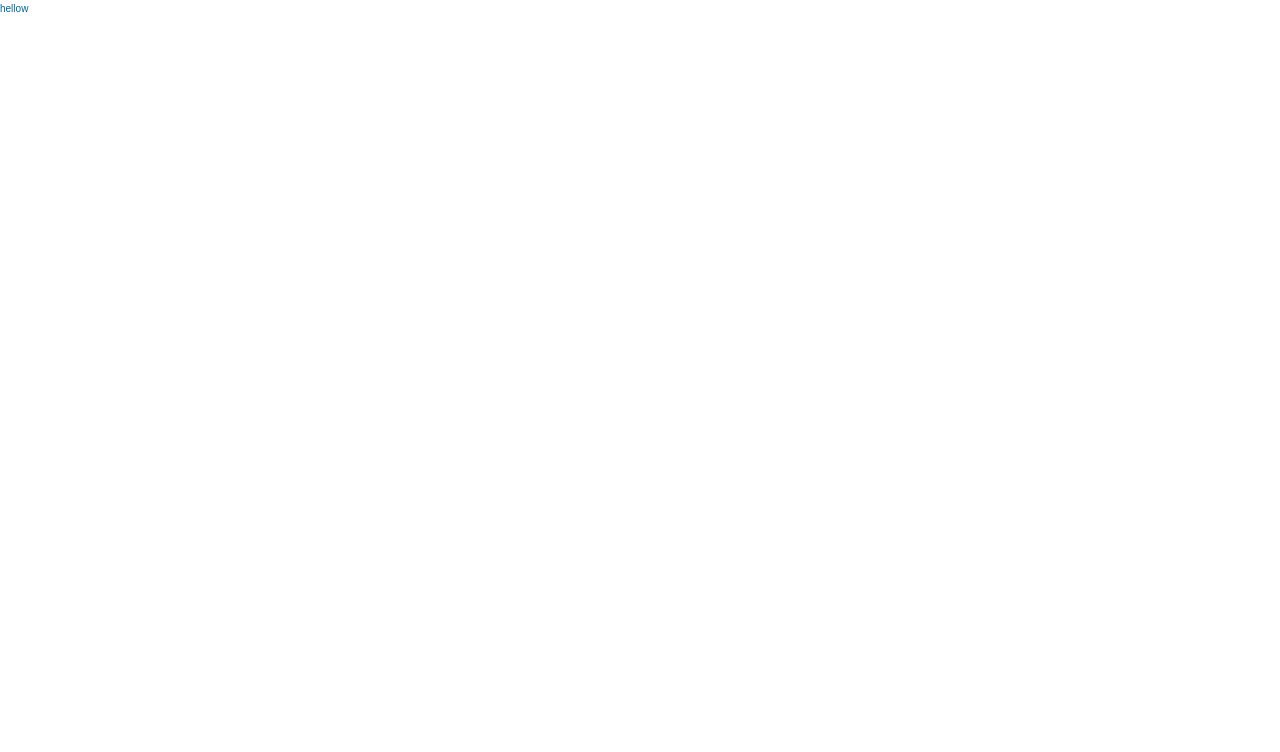
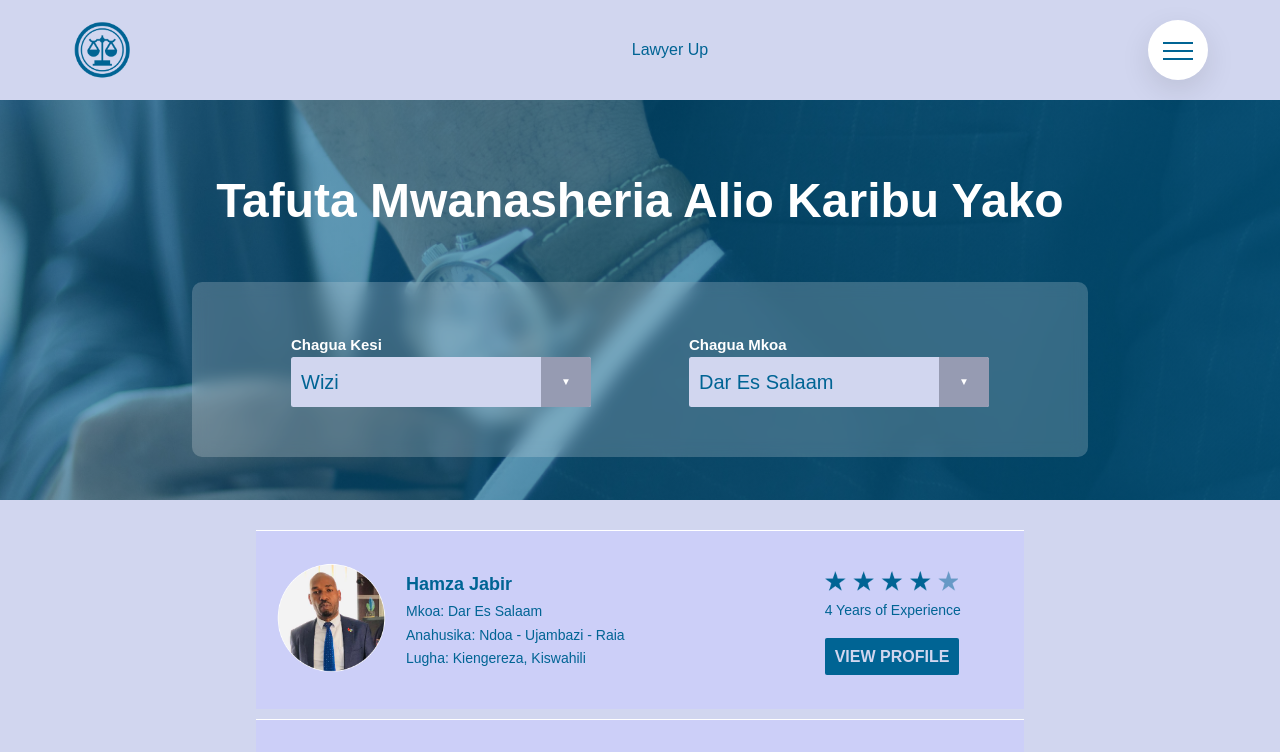
Before and after one commit to OkkashaAlly/lawyer-up, a React (Create React App) app: page / in a window 1280 px wide. Shown: the top 752 px of the page. Built offline with nearby package versions, Linux system fonts and the light colour scheme.

Commit message:
index (explore page) & header(navigation)

```diff
--- a/package.json
+++ b/package.json
@@ -8,6 +8,7 @@
     "@testing-library/user-event": "^13.5.0",
     "react": "^18.1.0",
     "react-dom": "^18.1.0",
+    "react-router-dom": "^6.3.0",
     "react-scripts": "5.0.1",
     "sass": "^1.51.0",
     "web-vitals": "^2.1.4"
--- a/public/index.html
+++ b/public/index.html
@@ -13,5 +13,7 @@
   </head>
   <body>
     <div id="root"></div>
+    <!-- <script src="./js/navigation.js"></script>
+    <script src="./js/regstration.js"></script> -->
   </body>
 </html>
--- a/src/App.js
+++ b/src/App.js
@@ -1,7 +1,15 @@
+import { BrowserRouter as Router, Routes, Route } from "react-router-dom";
+import Home from "./pages/Home";
 import "./styles/App.scss";
 
 function App() {
-  return <>hellow</>;
+  return (
+    <Router>
+      <Routes>
+        <Route path="/" element={<Home />} />
+      </Routes>
+    </Router>
+  );
 }
 
 export default App;
--- /dev/null
+++ b/src/components/LawyerProfile.jsx
@@ -0,0 +1,40 @@
+import React from "react";
+import photo1 from "../assets/photo1.png";
+import ratingImg from '../assets/ratings.png'
+
+export default function LawyerProfile() {
+  return (
+    <>
+      <div className="profile__lawyer ">
+        <div className="profile__lawyer-info">
+          {/* <!-- Left Side --> */}
+          <div className="left">
+            <picture className="profile__lawyer-info--image">
+              <img src={photo1} alt="hamza" />
+            </picture>
+            <div className="profile__lawyer-info-wraper">
+              <h3 className="profile__lawyer-info--name h-3">Hamza Jabir</h3>
+              <ul>
+                <li>Mkoa: Dar Es Salaam</li>
+                <li>Anahusika: Ndoa - Ujambazi - Raia</li>
+                <li>Lugha: Kiengereza, Kiswahili</li>
+              </ul>
+            </div>
+          </div>
+          {/* <!-- Right Side --> */}
+          <div className="right">
+            <picture className="profile__lawyer-info--ratings">
+              <img src={ratingImg} alt="ratings" />
+            </picture>
+            <ul>
+              <li>4 Years of Experience</li>
+            </ul>
+            <a href="./html/profile.html" className="btn u-margin-top-small">
+              View Profile
+            </a>
+          </div>
+        </div>
+      </div>
+    </>
+  );
+}
--- /dev/null
+++ b/src/layouts/Header.jsx
@@ -0,0 +1,86 @@
+import React, { useState, useEffect } from "react";
+import logo from "../assets/logo-blue.png";
+
+export default function Header() {
+  const [toggleDisplay, setToggleDisplay] = useState("none");
+
+  const show = useEffect(
+    _ => {
+      const navBar = document.querySelector(".navigation__menu");
+      navBar.style.display = toggleDisplay;
+
+      const show = _ => {
+        if (toggleDisplay === "none") {
+          setToggleDisplay("block");
+        } else {
+          setToggleDisplay("none");
+        }
+      };
+
+      return show;
+    },
+    [toggleDisplay]
+  );
+
+  return (
+    <>
+      <header className="section-header">
+        <div className="header">
+          {/* <!-- Logo --> */}
+          <picture className="header__logo-box">
+            <img src={logo} alt="Logo" className="header__logo" />
+          </picture>
+          {/* <!-- User Name --> */}
+          <div className="header__user-box">
+            <span className="header__user-name">Lawyer Up</span>
+          </div>
+        </div>
+        {/* <!-- NAVIGATION ######### --> */}
+        <div className="navigation">
+          <input
+            type="checkbox"
+            className="navigation__checkbox"
+            id="nav-toggle"
+          />
+          <label
+            onClick={show}
+            htmlFor="nav-toggle"
+            className="navigation__button"
+          >
+            <span className="navigation__icon">&nbsp;</span>
+          </label>
+          <div className="navigation__background">&nbsp;</div>
+          <nav className="navigation__menu">
+            <ul className="navigation__list">
+              <li className="navigation__item">
+                <a href="/" className="navigation__link">
+                  <span>01</span>Kuhusu Sheria App
+                </a>
+              </li>
+              <li className="navigation__item">
+                <a href="/" className="navigation__link">
+                  <span>02</span>Miamala
+                </a>
+              </li>
+              <li className="navigation__item">
+                <a href="/" className="navigation__link">
+                  <span>03</span>Tafuta Mwanasheria
+                </a>
+              </li>
+              <li className="navigation__item">
+                <a href="html/login.html" className="navigation__link">
+                  <span>04</span>Jisajili/Akaunt Yako
+                </a>
+              </li>
+              <li className="navigation__item">
+                <a href="/" className="navigation__link">
+                  <span>05</span>Wasiliana Nasi
+                </a>
+              </li>
+            </ul>
+          </nav>
+        </div>
+      </header>
+    </>
+  );
+}
--- /dev/null
+++ b/src/pages/Home.jsx
@@ -0,0 +1,84 @@
+import React from "react";
+import LawyerProfile from "../components/LawyerProfile";
+import Header from "../layouts/Header";
+
+export default function Home() {
+  return (
+    <div>
+      <Header />
+      <main>
+        <section className="section-search">
+          <div className="search">
+            <h1 className="h-1 u-center u-margin-bottom-medium u-margin-top-medium">
+              Tafuta Mwanasheria Alio Karibu Yako
+            </h1>
+            <form className="search-wraper blur">
+              <div className="left">
+                <h1>Chagua Kesi</h1>
+                <div className="search__input-box select">
+                  <select className="input" name="regions">
+                    <option value="wizi">Wizi</option>
+                    <option value="mauaji">Mauaji</option>
+                    <option value="ndoa">Ndoa</option>
+                    <option value="ujambazi">Ujambazi</option>
+                  </select>
+                </div>
+              </div>
+              <div className="right">
+                <h1>Chagua Mkoa</h1>
+                <div className="search__input-box select">
+                  <select className="input" name="regions">
+                    <option value="daresalaam">Dar Es Salaam</option>
+                    <option value="arusha">Arusha</option>
+                    <option value="daresalaam">Dar Es Salaam</option>
+                    <option value="mwanza">Mwanza</option>
+                    <option value="dodoma">Dodoma</option>
+                    <option value="kilimanjaro">Kilimanjaro</option>
+                    <option value="morogoro">Morogoro</option>
+                    <option value="tanga">Tanga</option>
+                    <option value="tabora">Tabora</option>
+                    <option value="zanzibar">Zanzibar</option>
+                    <option value="pwani">Pwani</option>
+                    <option value="pemba">Pemba</option>
+                    <option value="rukwa">Rukwa</option>
+                    <option value="mbeya">Mbeya</option>
+                    <option value="kigoma">Kigoma</option>
+                    <option value="iringa">Iringa</option>
+                    <option value="singida">Singida</option>
+                    <option value="shinyanga">Shinyanga</option>
+                    <option value="geita">Geita</option>
+                    <option value="katavi">Katavi</option>
+                    <option value="lindi">Lindi</option>
+                    <option value="manyara">Manyara</option>
+                    <option value="mara">Mara</option>
+                    <option value="mtwara">Mtwara</option>
+                    <option value="njombe">Njombe</option>
+                    <option value="rukwa">Rukwa</option>
+                    <option value="ruvuma">Ruvuma</option>
+                    <option value="simiyu">Simiyu</option>
+                  </select>
+                </div>
+              </div>
+
+              {/* <!-- <button className="search__btn btn btn--white u-margin-top-small" type="submit">
+          <img src="./assets/loupe.png" alt="search"/>
+        </button> --> */}
+            </form>
+          </div>
+        </section>
+        <section className="section-profile" id="profiles">
+          <div className="profile-wraper">
+            {/* <!-- First Lawyer --> */}
+            <LawyerProfile />
+            {/* <!-- Second Lawyer --> */}
+            <LawyerProfile />
+            {/* <!-- Third Lawyer --> */}
+            <LawyerProfile />
+            {/* <!-- Forth Lawyer --> */}
+            <LawyerProfile />
+          </div>
+        </section>
+      </main>
+    </div>
+  );
+}
--- a/src/styles/layout/_navigation.scss
+++ b/src/styles/layout/_navigation.scss
@@ -62,6 +62,7 @@
 		width: 0;
 		opacity: 0;
 		transition: all .8s cubic-bezier(0.68, -0.55, 0.265, 1.55);
+		display: none;
 	}
 
 	&__list {
```
Also changed, not shown: public/js/navigation.js (added, +23 -0 lines), public/js/regstration.js (added, +57 -0 lines), src/index.js (+7 -5 lines), 1 other file (tests, documents, lock files or other folders).
